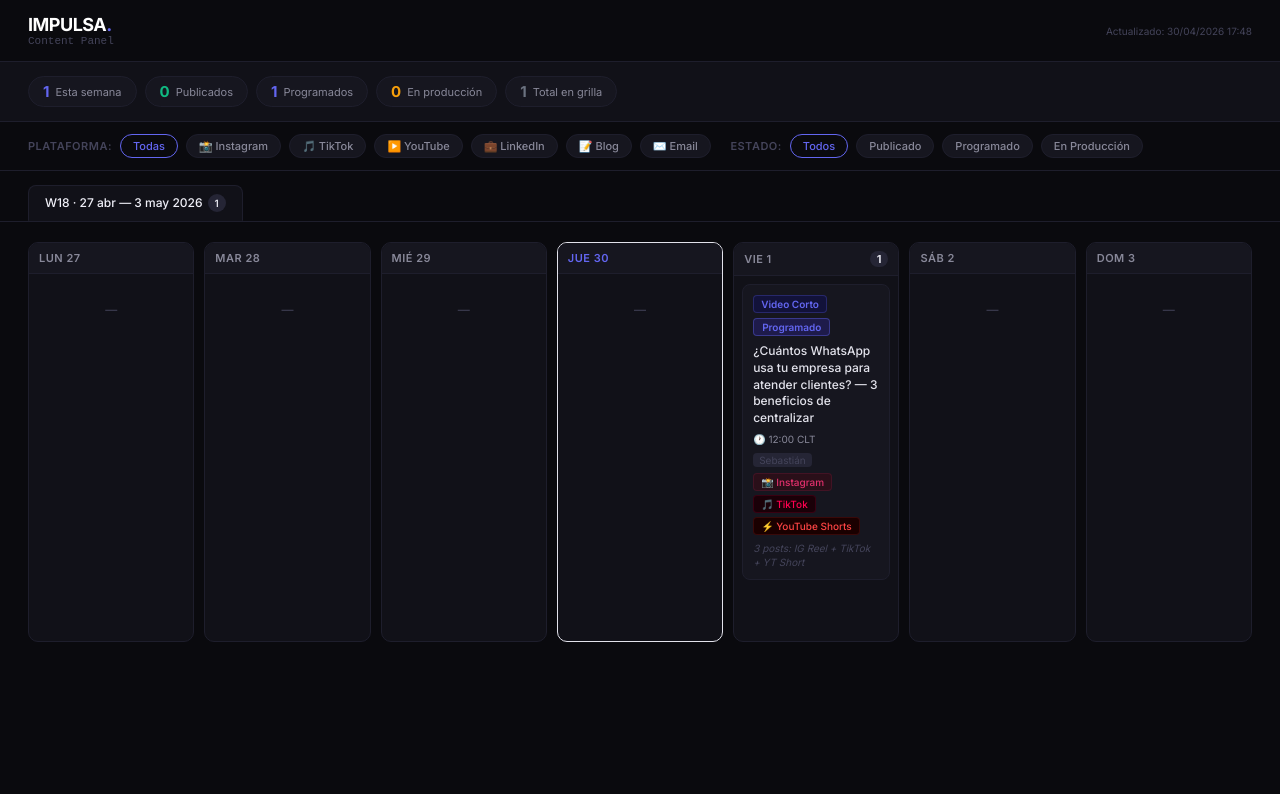
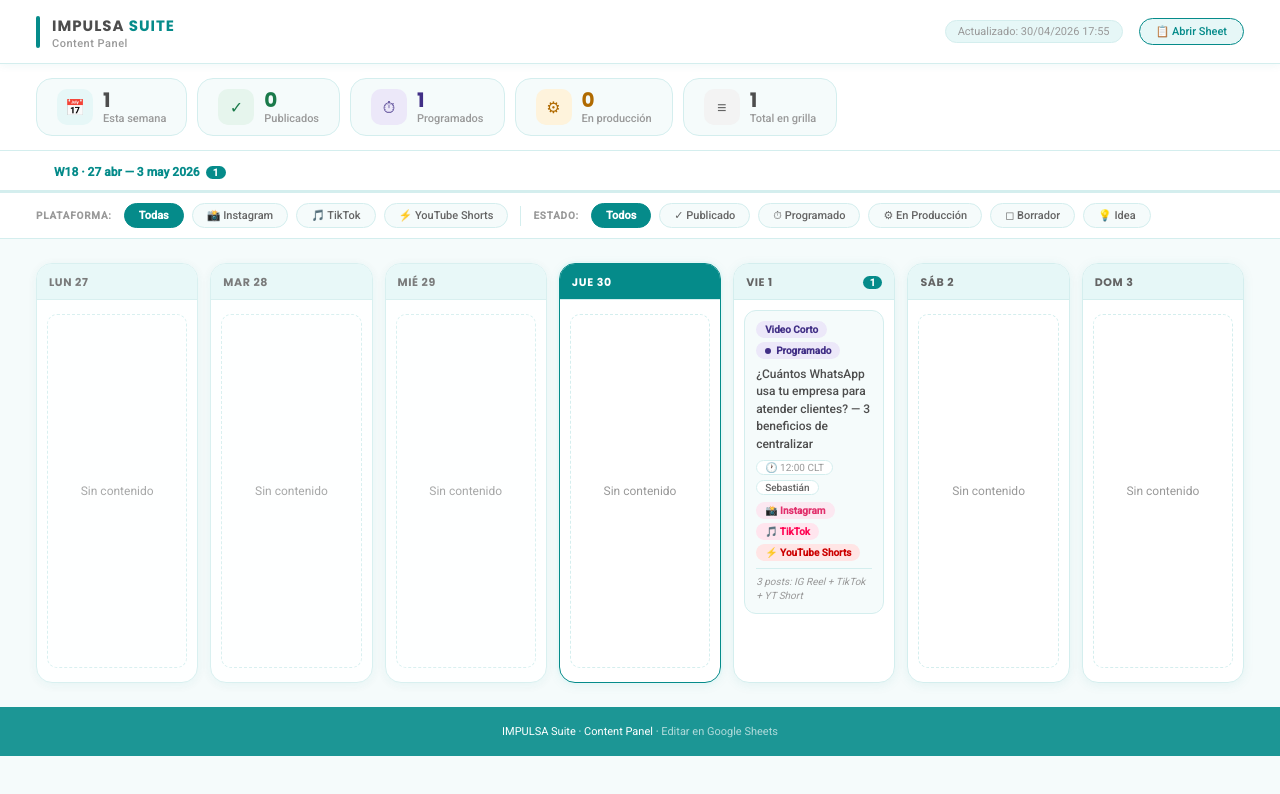
Before and after one commit to sblemu/impulsa-content-panel, a plain HTML site: page index.html in a window 1280 px wide. Drawn offline with Linux system fonts and the light colour scheme.

Commit message:
Rediseño: estilo IMPULSA Suite (claro, teal #058b8a, Poppins/Roboto)

```diff
--- a/index.html
+++ b/index.html
@@ -5,214 +5,550 @@
 <meta name="viewport" content="width=device-width,initial-scale=1">
 <title>IMPULSA · Content Panel</title>
 <link rel="preconnect" href="https://fonts.googleapis.com">
-<link href="https://fonts.googleapis.com/css2?family=Inter:wght@400;500;600;700&display=swap" rel="stylesheet">
+<link href="https://fonts.googleapis.com/css2?family=Poppins:wght@600;700&family=Roboto:wght@400;500&display=swap" rel="stylesheet">
 <style>
-:root{
-  --bg:#0a0a0e; --surface:#111118; --s2:#16161f; --border:#1e1e2c; --b2:#252535;
-  --text:#e2e2eb; --t2:#888899; --t3:#44445a;
-  --indigo:#6366f1; --green:#10b981; --amber:#f59e0b; --red:#ef4444;
-  --blue:#3b82f6;
+/* ── RESET & BASE ── */
+*, *::before, *::after { box-sizing: border-box; margin: 0; padding: 0; }
+body {
+  font-family: 'Roboto', sans-serif;
+  background: #f5fbfb;
+  color: #4d4d4d;
+  min-height: 100vh;
+  font-size: 13px;
 }
-*{box-sizing:border-box;margin:0;padding:0}
-body{font-family:'Inter',system-ui,sans-serif;background:var(--bg);color:var(--text);min-height:100vh;font-size:13px}
-a{color:inherit;text-decoration:none}
+a { text-decoration: none; color: inherit; }
 
-/* HEADER */
-.header{display:flex;align-items:center;justify-content:space-between;padding:14px 28px;border-bottom:1px solid var(--border);background:var(--bg);position:sticky;top:0;z-index:100}
-.header-left{display:flex;align-items:center;gap:14px}
-.logo{font-size:18px;font-weight:700;letter-spacing:-0.5px;color:#fff}
-.logo span{color:var(--indigo)}
-.header-sub{font-size:11px;color:var(--t3);font-family:monospace}
-.generated{font-size:10px;color:var(--t3)}
+/* ── HEADER ── */
+.header {
+  background: #ffffff;
+  border-bottom: 1px solid #d4eeee;
+  padding: 0 36px;
+  display: flex;
+  align-items: center;
+  justify-content: space-between;
+  height: 64px;
+  position: sticky;
+  top: 0;
+  z-index: 100;
+  box-shadow: 0 2px 8px rgba(5,139,138,.06);
+}
+.logo-area { display: flex; align-items: center; gap: 12px; }
+.logo-bar {
+  width: 4px; height: 32px;
+  background: #058b8a;
+  border-radius: 4px;
+}
+.logo-text {
+  font-family: 'Poppins', sans-serif;
+  font-size: 15px;
+  font-weight: 700;
+  text-transform: uppercase;
+  letter-spacing: 1px;
+  color: #4d4d4d;
+}
+.logo-text span { color: #058b8a; }
+.logo-sub {
+  font-family: 'Roboto', sans-serif;
+  font-size: 11px;
+  color: #999999;
+  font-weight: 500;
+  letter-spacing: .5px;
+}
+.header-right { display: flex; align-items: center; gap: 16px; }
+.updated-badge {
+  font-size: 11px;
+  color: #999999;
+  background: #e6f7f7;
+  border: 1px solid #d4eeee;
+  border-radius: 20px;
+  padding: 4px 12px;
+}
+.sheet-link {
+  font-size: 11px;
+  font-weight: 500;
+  color: #058b8a;
+  background: #e6f7f7;
+  border: 1px solid #058b8a;
+  border-radius: 35px;
+  padding: 6px 16px;
+  transition: all .15s;
+}
+.sheet-link:hover { background: #058b8a; color: #ffffff; }
 
-/* STATS BAR */
-.stats-bar{display:flex;gap:8px;padding:14px 28px;border-bottom:1px solid var(--border);background:var(--surface);flex-wrap:wrap}
-.stat-pill{display:flex;align-items:center;gap:6px;background:var(--s2);border:1px solid var(--border);border-radius:20px;padding:5px 14px}
-.stat-num{font-size:15px;font-weight:700}
-.stat-lbl{font-size:11px;color:var(--t2)}
-.c-green{color:var(--green)} .c-indigo{color:var(--indigo)}
-.c-amber{color:var(--amber)} .c-slate{color:#6b7280}
+/* ── STATS BAR ── */
+.stats-bar {
+  background: #ffffff;
+  border-bottom: 1px solid #d4eeee;
+  padding: 14px 36px;
+  display: flex;
+  gap: 10px;
+  flex-wrap: wrap;
+}
+.stat-card {
+  display: flex;
+  align-items: center;
+  gap: 10px;
+  background: #f5fbfb;
+  border: 1px solid #d4eeee;
+  border-radius: 16px;
+  padding: 10px 20px;
+  min-width: 130px;
+}
+.stat-icon {
+  width: 36px; height: 36px;
+  border-radius: 10px;
+  display: flex; align-items: center; justify-content: center;
+  font-size: 16px;
+  flex-shrink: 0;
+}
+.stat-info { display: flex; flex-direction: column; }
+.stat-num {
+  font-family: 'Poppins', sans-serif;
+  font-size: 20px;
+  font-weight: 700;
+  line-height: 1;
+  color: #4d4d4d;
+}
+.stat-lbl {
+  font-size: 11px;
+  color: #999999;
+  margin-top: 2px;
+  font-weight: 500;
+}
 
-/* TABS */
-.tabs-row{display:flex;align-items:center;gap:2px;padding:14px 28px 0;border-bottom:1px solid var(--border);overflow-x:auto;background:var(--bg)}
-.tab{padding:8px 16px;font-size:12px;font-weight:500;cursor:pointer;border-radius:8px 8px 0 0;color:var(--t2);background:transparent;border:none;transition:all .15s;white-space:nowrap;font-family:'Inter',sans-serif}
-.tab:hover{color:var(--text)}
-.tab.active{color:#f0f0f8;background:var(--surface);border:1px solid var(--border);border-bottom:1px solid var(--surface)}
-.tbadge{display:inline-flex;align-items:center;justify-content:center;min-width:18px;height:18px;border-radius:9px;font-size:10px;font-weight:600;margin-left:5px;background:var(--b2);color:var(--t2);padding:0 4px}
-.tab.active .tbadge{color:var(--text)}
+/* ── TABS ── */
+.tabs-wrap {
+  background: #ffffff;
+  border-bottom: 3px solid #d4eeee;
+  padding: 0 36px;
+  display: flex;
+  gap: 4px;
+  overflow-x: auto;
+}
+.tab {
+  font-family: 'Roboto', sans-serif;
+  font-size: 12px;
+  font-weight: 500;
+  color: #646464;
+  background: transparent;
+  border: none;
+  padding: 14px 18px 11px;
+  cursor: pointer;
+  white-space: nowrap;
+  border-bottom: 3px solid transparent;
+  margin-bottom: -3px;
+  transition: all .15s;
+  display: flex;
+  align-items: center;
+  gap: 6px;
+}
+.tab:hover { color: #058b8a; }
+.tab.active {
+  color: #058b8a;
+  font-weight: 700;
+  border-bottom-color: #058b8a;
+}
+.tab-count {
+  background: #e6f7f7;
+  color: #058b8a;
+  border-radius: 10px;
+  font-size: 10px;
+  font-weight: 700;
+  padding: 1px 7px;
+  min-width: 20px;
+  text-align: center;
+}
+.tab.active .tab-count { background: #058b8a; color: #ffffff; }
 
-/* WEEK GRID */
-.week-grid{display:none;padding:20px 28px}
-.week-grid.active{display:block}
-.day-row{display:grid;grid-template-columns:repeat(7,1fr);gap:10px;min-height:400px}
+/* ── FILTERS ── */
+.filters-wrap {
+  background: #ffffff;
+  border-bottom: 1px solid #d4eeee;
+  padding: 10px 36px;
+  display: flex;
+  align-items: center;
+  gap: 8px;
+  flex-wrap: wrap;
+}
+.filter-label {
+  font-size: 10px;
+  font-weight: 700;
+  text-transform: uppercase;
+  letter-spacing: .8px;
+  color: #999999;
+  margin-right: 4px;
+}
+.filter-btn {
+  font-family: 'Roboto', sans-serif;
+  font-size: 11px;
+  font-weight: 500;
+  padding: 5px 14px;
+  border-radius: 35px;
+  background: #f5fbfb;
+  border: 1px solid #d4eeee;
+  color: #646464;
+  cursor: pointer;
+  transition: all .15s;
+}
+.filter-btn:hover { border-color: #058b8a; color: #058b8a; }
+.filter-btn.active {
+  background: #058b8a;
+  border-color: #058b8a;
+  color: #ffffff;
+  font-weight: 700;
+}
+.filter-divider {
+  width: 1px; height: 20px;
+  background: #d4eeee;
+  margin: 0 4px;
+}
 
-/* DAY COLUMN */
-.day-col{background:var(--surface);border:1px solid var(--border);border-radius:10px;overflow:hidden;display:flex;flex-direction:column}
-.day-col.today{border-color:var(--indigo)44;box-shadow:0 0 0 1px var(--indigo)22}
-.day-header{display:flex;align-items:center;justify-content:space-between;padding:8px 10px;border-bottom:1px solid var(--border);background:var(--s2)}
-.day-name{font-size:11px;font-weight:600;color:var(--t2);text-transform:uppercase;letter-spacing:.5px}
-.today .day-name{color:var(--indigo)}
-.day-count{font-size:11px;font-weight:700;color:var(--text);background:var(--b2);border-radius:10px;padding:1px 7px}
-.day-cards{display:flex;flex-direction:column;gap:8px;padding:8px;flex:1}
-.empty-day{color:var(--t3);font-size:12px;text-align:center;padding:20px 0}
+/* ── WEEK GRID ── */
+.week-grid { display: none; padding: 24px 36px; }
+.week-grid.active { display: block; }
+.day-row {
+  display: grid;
+  grid-template-columns: repeat(7, 1fr);
+  gap: 12px;
+  min-height: 420px;
+}
 
-/* CARD */
-.card{background:var(--s2);border:1px solid var(--border);border-radius:8px;padding:10px;transition:border-color .15s,transform .1s;cursor:default}
-.card:hover{border-color:var(--b2);transform:translateY(-1px)}
-.card-top{display:flex;align-items:center;gap:5px;flex-wrap:wrap;margin-bottom:7px}
-.card-title{font-size:12px;font-weight:500;color:var(--text);line-height:1.4;margin-bottom:6px}
-.card-title a:hover{color:var(--indigo)}
-.card-meta{display:flex;align-items:center;gap:8px;margin-bottom:6px;flex-wrap:wrap}
-.hora{font-size:10px;color:var(--t2)}
-.responsable{font-size:10px;color:var(--t3);background:var(--b2);border-radius:4px;padding:1px 6px}
-.card-platforms{display:flex;flex-wrap:wrap;gap:4px;margin-top:4px}
-.notas{font-size:10px;color:var(--t3);margin-top:6px;font-style:italic;line-height:1.4}
+/* ── DAY COLUMN ── */
+.day-col {
+  background: #ffffff;
+  border: 1px solid #d4eeee;
+  border-radius: 16px;
+  overflow: hidden;
+  display: flex;
+  flex-direction: column;
+  box-shadow: 0 2px 12px rgba(5,139,138,.08);
+  transition: box-shadow .2s;
+}
+.day-col:hover { box-shadow: 0 6px 20px rgba(5,139,138,.15); }
+.day-col.is-today {
+  border-color: #058b8a;
+  box-shadow: 0 0 0 2px #e6f7f7, 0 2px 12px rgba(5,139,138,.08);
+}
+.day-col.is-past { opacity: .85; }
 
-/* BADGES */
-.badge{display:inline-flex;align-items:center;gap:3px;font-size:10px;font-weight:500;border-radius:4px;padding:2px 7px;white-space:nowrap}
-.tipo-badge{font-weight:600}
-.estado-badge{font-size:10px;font-weight:600;border-radius:4px;padding:2px 8px;border:1px solid transparent}
+.day-header {
+  padding: 10px 12px 8px;
+  display: flex;
+  align-items: center;
+  justify-content: space-between;
+  background: #e6f7f7;
+  border-bottom: 1px solid #d4eeee;
+}
+.is-today .day-header {
+  background: #058b8a;
+}
+.day-name {
+  font-family: 'Poppins', sans-serif;
+  font-size: 11px;
+  font-weight: 700;
+  text-transform: uppercase;
+  letter-spacing: .6px;
+  color: #646464;
+}
+.is-today .day-name { color: #ffffff; }
+.day-count {
+  background: #058b8a;
+  color: #ffffff;
+  border-radius: 10px;
+  font-size: 10px;
+  font-weight: 700;
+  padding: 1px 7px;
+}
+.is-today .day-count {
+  background: #ffffff;
+  color: #058b8a;
+}
 
-/* FILTERS */
-.filters-row{display:flex;align-items:center;gap:8px;padding:12px 28px;border-bottom:1px solid var(--border);background:var(--bg);flex-wrap:wrap}
-.filter-label{font-size:11px;color:var(--t3);font-weight:600;text-transform:uppercase;letter-spacing:.5px}
-.filter-btn{font-size:11px;font-weight:500;padding:4px 12px;border-radius:12px;background:var(--s2);border:1px solid var(--border);color:var(--t2);cursor:pointer;transition:all .15s;font-family:'Inter',sans-serif}
-.filter-btn:hover{color:var(--text);border-color:var(--b2)}
-.filter-btn.active{background:var(--indigo)22;border-color:var(--indigo)66;color:var(--indigo)}
+.day-body {
+  display: flex;
+  flex-direction: column;
+  gap: 8px;
+  padding: 10px;
+  flex: 1;
+}
+.empty-day {
+  flex: 1;
+  display: flex;
+  align-items: center;
+  justify-content: center;
+  color: #999999;
+  font-size: 12px;
+  padding: 24px 0;
+  border: 1.5px dashed #d4eeee;
+  border-radius: 10px;
+  margin: 4px 0;
+}
 
-@media(max-width:900px){
-  .day-row{grid-template-columns:repeat(3,1fr)}
+/* ── CARD ── */
+.card {
+  background: #f5fbfb;
+  border: 1px solid #d4eeee;
+  border-radius: 12px;
+  padding: 10px 11px;
+  transition: box-shadow .15s, transform .1s;
+  cursor: default;
 }
-@media(max-width:600px){
-  .day-row{grid-template-columns:1fr}
-  .header{padding:12px 16px}
-  .week-grid,.filters-row,.stats-bar,.tabs-row{padding-left:16px;padding-right:16px}
+.card:hover {
+  box-shadow: 0 6px 20px rgba(5,139,138,.15);
+  transform: translateY(-1px);
+  background: #ffffff;
+  border-color: #058b8a44;
+}
+.card-top {
+  display: flex;
+  flex-wrap: wrap;
+  gap: 4px;
+  margin-bottom: 7px;
+}
+.card-title {
+  font-size: 12px;
+  font-weight: 500;
+  color: #4d4d4d;
+  line-height: 1.45;
+  margin-bottom: 7px;
+}
+.card-link { color: #4d4d4d; }
+.card-link:hover { color: #058b8a; }
+.arrow {
+  font-size: 11px;
+  color: #058b8a;
+  margin-left: 2px;
+}
+.card-meta {
+  display: flex;
+  flex-wrap: wrap;
+  gap: 5px;
+  margin-bottom: 7px;
+}
+.meta-item {
+  font-size: 10px;
+  color: #999999;
+  background: #ffffff;
+  border: 1px solid #d4eeee;
+  border-radius: 20px;
+  padding: 1px 8px;
+}
+.resp { color: #646464; font-weight: 500; }
+.card-plats { display: flex; flex-wrap: wrap; gap: 4px; }
+.card-notas {
+  margin-top: 7px;
+  font-size: 10px;
+  color: #999999;
+  font-style: italic;
+  line-height: 1.4;
+  padding-top: 6px;
+  border-top: 1px solid #d4eeee;
+}
+
+/* ── BADGES ── */
+.badge {
+  display: inline-flex;
+  align-items: center;
+  gap: 3px;
+  font-size: 10px;
+  font-weight: 600;
+  border-radius: 20px;
+  padding: 3px 9px;
+  white-space: nowrap;
+  font-family: 'Roboto', sans-serif;
+}
+.estado-badge {
+  display: inline-flex;
+  align-items: center;
+  gap: 5px;
+  font-size: 10px;
+  font-weight: 700;
+  border-radius: 20px;
+  padding: 3px 9px;
+  font-family: 'Roboto', sans-serif;
+}
+.dot {
+  width: 6px; height: 6px;
+  border-radius: 50%;
+  flex-shrink: 0;
+}
+
+/* ── FOOTER ── */
+.footer {
+  background: #058b8a;
+  color: #ffffff;
+  text-align: center;
+  padding: 18px 36px;
+  font-size: 11px;
+  opacity: .9;
+}
+.footer a { color: #a9d7d7; }
+.footer a:hover { color: #ffffff; }
+
+/* ── RESPONSIVE ── */
+@media(max-width:1100px) {
+  .day-row { grid-template-columns: repeat(4, 1fr); }
+}
+@media(max-width:700px) {
+  .day-row { grid-template-columns: repeat(2, 1fr); }
+  .header, .stats-bar, .tabs-wrap, .filters-wrap, .week-grid { padding-left: 16px; padding-right: 16px; }
+}
+@media(max-width:400px) {
+  .day-row { grid-template-columns: 1fr; }
 }
 </style>
 </head>
 <body>
 
-<div class="header">
-  <div class="header-left">
+<!-- HEADER -->
+<header class="header">
+  <div class="logo-area">
+    <div class="logo-bar"></div>
     <div>
-      <div class="logo">IMPULSA<span>.</span></div>
-      <div class="header-sub">Content Panel</div>
+      <div class="logo-text">IMPULSA<span> Suite</span></div>
+      <div class="logo-sub">Content Panel</div>
     </div>
   </div>
-  <div class="generated">Actualizado: 30/04/2026 17:48</div>
+  <div class="header-right">
+    <span class="updated-badge">Actualizado: 30/04/2026 17:55</span>
+    <a href="https://docs.google.com/spreadsheets/d/1tp1MRjJU6g6vF5VD78k-xbV6tcSM5XVZb_FQe9HIdIs/edit#gid=1371647617"
+       target="_blank" class="sheet-link">📋 Abrir Sheet</a>
   </div>
+</header>
 
+<!-- STATS BAR -->
 <div class="stats-bar">
-  <div class="stat-pill">
-    <span class="stat-num c-indigo">1</span>
+  <div class="stat-card">
+    <div class="stat-icon" style="background:#e6f7f7;color:#058b8a">📅</div>
+    <div class="stat-info">
+      <span class="stat-num">1</span>
       <span class="stat-lbl">Esta semana</span>
     </div>
-  <div class="stat-pill">
-    <span class="stat-num c-green">0</span>
+  </div>
+  <div class="stat-card">
+    <div class="stat-icon" style="background:#e6f5ed;color:#1a7a4a">✓</div>
+    <div class="stat-info">
+      <span class="stat-num" style="color:#1a7a4a">0</span>
       <span class="stat-lbl">Publicados</span>
     </div>
-  <div class="stat-pill">
-    <span class="stat-num" style="color:var(--indigo)">1</span>
+  </div>
+  <div class="stat-card">
+    <div class="stat-icon" style="background:#ece8f9;color:#412f86">⏱</div>
+    <div class="stat-info">
+      <span class="stat-num" style="color:#412f86">1</span>
       <span class="stat-lbl">Programados</span>
     </div>
-  <div class="stat-pill">
-    <span class="stat-num c-amber">0</span>
+  </div>
+  <div class="stat-card">
+    <div class="stat-icon" style="background:#fef3dc;color:#b06a00">⚙</div>
+    <div class="stat-info">
+      <span class="stat-num" style="color:#b06a00">0</span>
       <span class="stat-lbl">En producción</span>
     </div>
-  <div class="stat-pill">
-    <span class="stat-num c-slate">1</span>
+  </div>
+  <div class="stat-card">
+    <div class="stat-icon" style="background:#f3f3f3;color:#646464">≡</div>
+    <div class="stat-info">
+      <span class="stat-num">1</span>
       <span class="stat-lbl">Total en grilla</span>
     </div>
   </div>
+</div>
 
-<div class="filters-row">
+<!-- TABS -->
+<div class="tabs-wrap">
+<button class="tab active" onclick="showWeek(0)" id="tab-0">W18 · 27 abr — 3 may 2026<span class="tab-count">1</span></button>
+</div>
+
+<!-- FILTERS -->
+<div class="filters-wrap">
   <span class="filter-label">Plataforma:</span>
-  <button class="filter-btn active" onclick="filterBy('plataforma','all',this)">Todas</button>
+  <button class="filter-btn active" id="plat-all" onclick="filterBy('plataforma','all',this)">Todas</button>
   <button class="filter-btn" onclick="filterBy('plataforma','Instagram',this)">📸 Instagram</button>
 <button class="filter-btn" onclick="filterBy('plataforma','TikTok',this)">🎵 TikTok</button>
-  <button class="filter-btn" onclick="filterBy('plataforma','YouTube',this)">▶️ YouTube</button>
-  <button class="filter-btn" onclick="filterBy('plataforma','LinkedIn',this)">💼 LinkedIn</button>
-  <button class="filter-btn" onclick="filterBy('plataforma','Blog',this)">📝 Blog</button>
-  <button class="filter-btn" onclick="filterBy('plataforma','Email',this)">✉️ Email</button>
-  &nbsp;
+<button class="filter-btn" onclick="filterBy('plataforma','YouTube Shorts',this)">⚡ YouTube Shorts</button>
+  <div class="filter-divider"></div>
   <span class="filter-label">Estado:</span>
-  <button class="filter-btn active" onclick="filterBy('estado','all',this)" id="estado-all">Todos</button>
-  <button class="filter-btn" onclick="filterBy('estado','Publicado',this)">Publicado</button>
-  <button class="filter-btn" onclick="filterBy('estado','Programado',this)">Programado</button>
-  <button class="filter-btn" onclick="filterBy('estado','En Producción',this)">En Producción</button>
+  <button class="filter-btn active" id="estado-all" onclick="filterBy('estado','all',this)">Todos</button>
+  <button class="filter-btn" onclick="filterBy('estado','Publicado',this)">✓ Publicado</button>
+  <button class="filter-btn" onclick="filterBy('estado','Programado',this)">⏱ Programado</button>
+  <button class="filter-btn" onclick="filterBy('estado','En Producción',this)">⚙ En Producción</button>
+  <button class="filter-btn" onclick="filterBy('estado','Borrador',this)">◻ Borrador</button>
+  <button class="filter-btn" onclick="filterBy('estado','Idea',this)">💡 Idea</button>
 </div>
 
-<div class="tabs-row">
-<button class="tab active" onclick="showWeek(0)" id="tab-0">W18 · 27 abr — 3 may 2026<span class="tbadge">1</span></button>
-</div>
-
+<!-- WEEK GRIDS -->
 <div class="week-grid active" id="grid-0"><div class="day-row">
-      <div class="day-col ">
+      <div class="day-col is-past">
         <div class="day-header">
           <span class="day-name">Lun 27</span>
 
         </div>
-        <div class="day-cards"><div class="empty-day">—</div></div>
+        <div class="day-body"><div class="empty-day">Sin contenido</div></div>
       </div>
-      <div class="day-col ">
+      <div class="day-col is-past">
         <div class="day-header">
           <span class="day-name">Mar 28</span>
 
         </div>
-        <div class="day-cards"><div class="empty-day">—</div></div>
+        <div class="day-body"><div class="empty-day">Sin contenido</div></div>
       </div>
-      <div class="day-col ">
+      <div class="day-col is-past">
         <div class="day-header">
           <span class="day-name">Mié 29</span>
 
         </div>
-        <div class="day-cards"><div class="empty-day">—</div></div>
+        <div class="day-body"><div class="empty-day">Sin contenido</div></div>
       </div>
-      <div class="day-col today">
+      <div class="day-col is-today">
         <div class="day-header">
           <span class="day-name">Jue 30</span>
 
         </div>
-        <div class="day-cards"><div class="empty-day">—</div></div>
+        <div class="day-body"><div class="empty-day">Sin contenido</div></div>
       </div>
-      <div class="day-col ">
+      <div class="day-col">
         <div class="day-header">
           <span class="day-name">Vie 1</span>
-          <span class='day-count'>1</span>
+          <span class="day-count">1</span>
         </div>
-        <div class="day-cards">
+        <div class="day-body">
     <div class="card" data-tipo="Video Corto" data-estado="Programado"
          data-plataformas="Instagram, TikTok, YouTube Shorts">
       <div class="card-top">
-        <span class="badge tipo-badge" style="color:#6366f1;background:#12123a;border:1px solid #6366f144">Video Corto</span>
-        <span class="estado-badge" style="color:#6366f1;background:#1e1b4b;border:1px solid #6366f166">Programado</span>
+        <span class="badge tipo-badge" style="color:#412f86;background:#ece8f9">Video Corto</span>
+        <span class="estado-badge" style="color:#412f86;background:#ece8f9"><span class="dot" style="background:#412f86"></span>Programado</span>
       </div>
-      <div class="card-title"><span>¿Cuántos WhatsApp usa tu empresa para atender clientes? — 3 beneficios de centralizar</span></div>
-      <div class="card-meta">
-        <span class="hora">🕐 12:00 CLT</span>
-        <span class="responsable">Sebastián</span>
-      </div>
-      <div class="card-platforms"><span class="badge" style="color:#e1306c;background:#2a0f19;border:1px solid #e1306c22">📸 Instagram</span> <span class="badge" style="color:#ff0050;background:#1a0008;border:1px solid #ff005022">🎵 TikTok</span> <span class="badge" style="color:#ff4444;background:#1a0000;border:1px solid #ff444422">⚡ YouTube Shorts</span></div>
-      <div class="notas">3 posts: IG Reel + TikTok + YT Short</div>
+      <div class="card-title"><span class="card-link">¿Cuántos WhatsApp usa tu empresa para atender clientes? — 3 beneficios de centralizar</span></div>
+      <div class="card-meta"><span class="meta-item">🕐 12:00 CLT</span><span class="meta-item resp">Sebastián</span></div>
+      <div class="card-plats"><span class="badge plat-badge" style="color:#e1306c;background:#fce8f1">📸 Instagram</span><span class="badge plat-badge" style="color:#ff0050;background:#ffe5ee">🎵 TikTok</span><span class="badge plat-badge" style="color:#cc0000;background:#ffe5e5">⚡ YouTube Shorts</span></div>
+      <p class="card-notas">3 posts: IG Reel + TikTok + YT Short</p>
     </div></div>
       </div>
-      <div class="day-col ">
+      <div class="day-col">
         <div class="day-header">
           <span class="day-name">Sáb 2</span>
 
         </div>
-        <div class="day-cards"><div class="empty-day">—</div></div>
+        <div class="day-body"><div class="empty-day">Sin contenido</div></div>
       </div>
-      <div class="day-col ">
+      <div class="day-col">
         <div class="day-header">
           <span class="day-name">Dom 3</span>
 
         </div>
-        <div class="day-cards"><div class="empty-day">—</div></div>
+        <div class="day-body"><div class="empty-day">Sin contenido</div></div>
       </div></div></div>
 
+<!-- FOOTER -->
+<footer class="footer">
+  IMPULSA Suite · Content Panel ·
+  <a href="https://docs.google.com/spreadsheets/d/1tp1MRjJU6g6vF5VD78k-xbV6tcSM5XVZb_FQe9HIdIs/edit#gid=1371647617" target="_blank">
+    Editar en Google Sheets
+  </a>
+</footer>
+
 <script>
-let activeWeek = 0;
 let filters = {plataforma: 'all', estado: 'all'};
 
 function showWeek(i) {
@@ -220,17 +556,13 @@ function showWeek(i) {
   document.querySelectorAll('.tab').forEach(t => t.classList.remove('active'));
   document.getElementById('grid-' + i).classList.add('active');
   document.getElementById('tab-' + i).classList.add('active');
-  activeWeek = i;
 }
 
 function filterBy(type, value, btn) {
   filters[type] = value;
-  // update button states for this filter group
-  const parent = btn.parentElement;
-  parent.querySelectorAll('.filter-btn').forEach(b => {
-    if (b.getAttribute('onclick') && b.getAttribute('onclick').includes("'" + type + "'")) {
-      b.classList.remove('active');
-    }
+  document.querySelectorAll('.filter-btn').forEach(b => {
+    const oc = b.getAttribute('onclick') || '';
+    if (oc.includes("'" + type + "'")) b.classList.remove('active');
   });
   btn.classList.add('active');
   applyFilters();
@@ -238,18 +570,13 @@ function filterBy(type, value, btn) {
 
 function applyFilters() {
   document.querySelectorAll('.card').forEach(card => {
-    const tipo      = card.dataset.tipo || '';
-    const estado    = card.dataset.estado || '';
-    const plats     = card.dataset.plataformas || '';
-
+    const estado = card.dataset.estado || '';
+    const plats  = (card.dataset.plataformas || '').toLowerCase();
     let show = true;
-    if (filters.plataforma !== 'all') {
-      // match partial (e.g. "YouTube" matches "YouTube Shorts")
-      show = show && plats.toLowerCase().includes(filters.plataforma.toLowerCase());
-    }
-    if (filters.estado !== 'all') {
+    if (filters.plataforma !== 'all')
+      show = show && plats.includes(filters.plataforma.toLowerCase());
+    if (filters.estado !== 'all')
       show = show && estado === filters.estado;
-    }
     card.style.display = show ? '' : 'none';
   });
 }
```
Also changed, not shown: 1 other file. Lines whose indentation alone changed are shown as unchanged.
